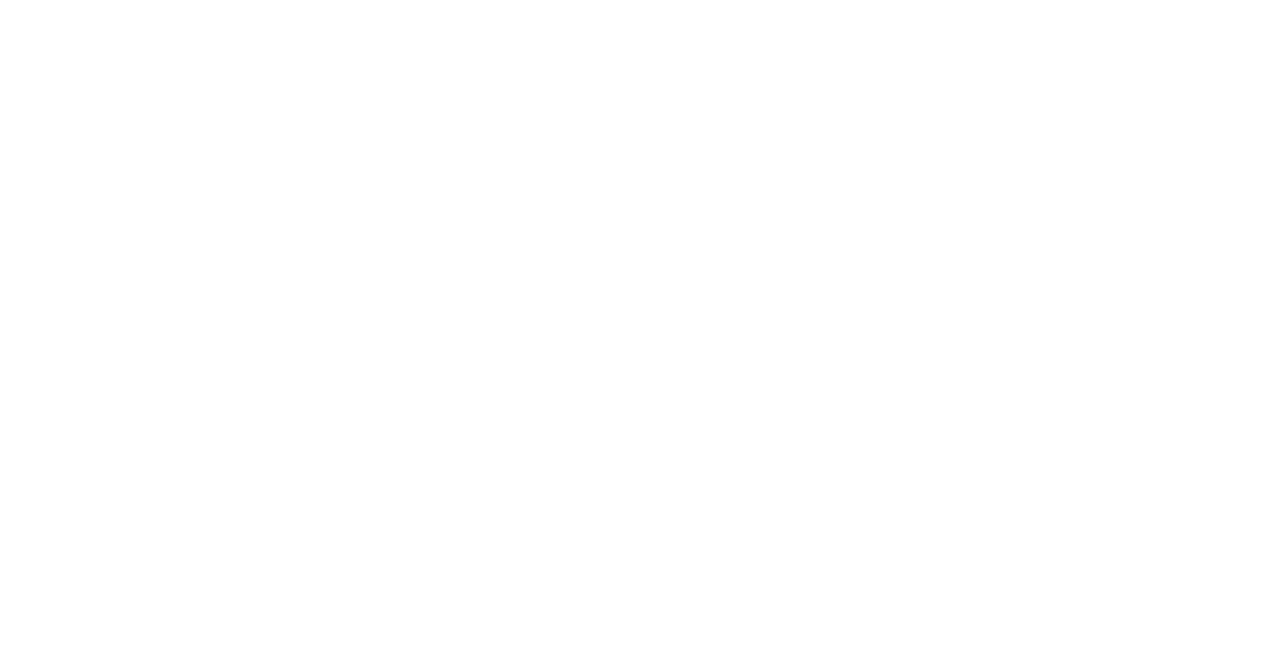
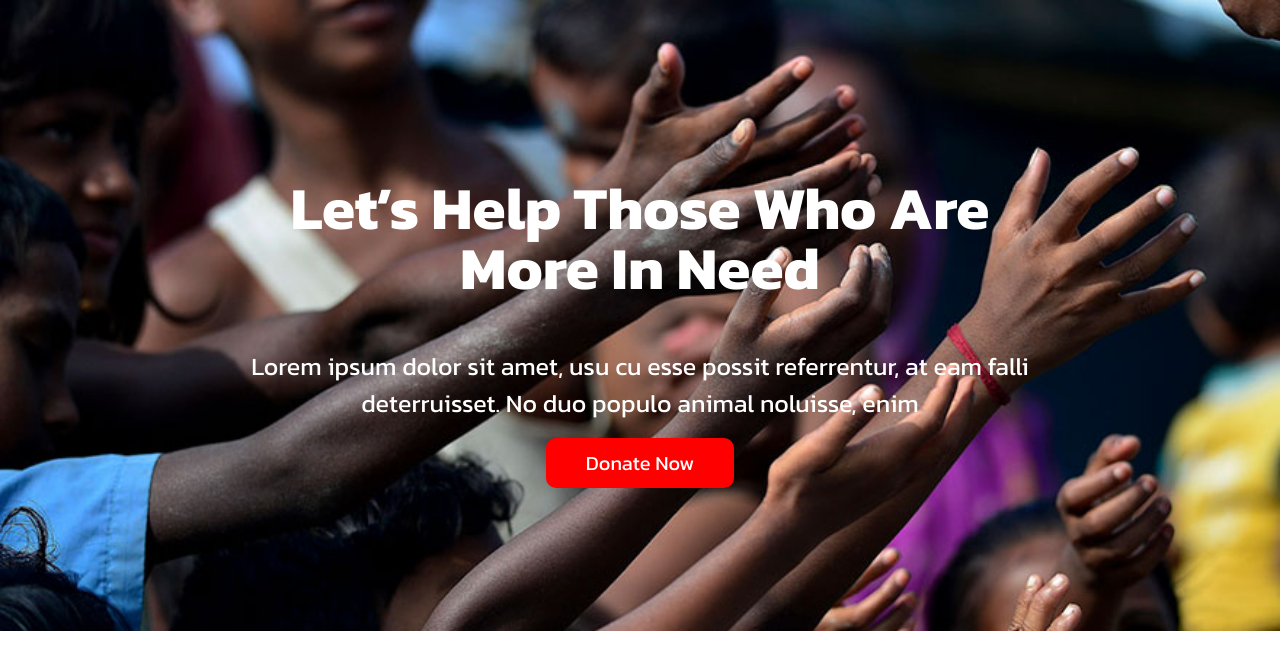
Before and after one commit to Junayedgit/Donate-project, a plain HTML site: page index.html in a window 1280 px wide. Drawn offline with Linux system fonts and the light colour scheme.

Commit message:
cover done

```diff
--- a/index.html
+++ b/index.html
@@ -4,8 +4,24 @@
 <head>
     <meta charset="UTF-8">
     <meta name="viewport" content="width=device-width, initial-scale=1.0">
+    <link rel="preconnect" href="https://fonts.googleapis.com">
+    <link rel="preconnect" href="https://fonts.gstatic.com" crossorigin>
+    <link
+        href="https://fonts.googleapis.com/css2?family=Kanit:ital,wght@0,100;0,200;0,300;0,400;0,500;0,600;0,700;0,800;0,900;1,100;1,200;1,300;1,400;1,500;1,600;1,700;1,800;1,900&family=Oswald:wght@200..700&display=swap"
+        rel="stylesheet">
+    <link rel="stylesheet" href="style.css">
     <title>Make a Difference: Donate Today!</title>
 </head>
+<section class="background">
+    <div class="cover">
+        <h1>Let’s Help Those Who Are <br>
+            More In Need</h1>
+        <p>Lorem ipsum dolor sit amet, usu cu esse possit referrentur, at eam falli <br>
+            deterruisset. No duo populo animal noluisse, enim</p>
+        <a class="linked" href="">Donate Now</a>
+    </div>
+</section>
+
 
 <body>
 
--- a/style.css
+++ b/style.css
@@ -0,0 +1,41 @@
+body {
+    font-family: "Kanit", sans-serif;
+    font-weight: 400;
+    font-style: normal;
+    margin: 0;
+}
+
+h1 {
+    font-size: 60px;
+    line-height: 1;
+}
+
+.background {
+    background-image: url(images/donation13.jpg);
+    background-repeat: no-repeat;
+    background-size: cover;
+}
+
+.cover {
+    color: white;
+    text-align: center;
+    padding-top: 10%;
+    padding-bottom: 12%;
+    line-height: 1.5;
+}
+
+.cover p {
+    font-size: 25px;
+    font-weight: normal;
+}
+
+.linked {
+    text-decoration: none;
+    color: white;
+    background-color: red;
+    padding: 10px 40px;
+    font-size: 20px;
+    border-radius: 10px;
+    margin-top: 20px;
+
+}
```
